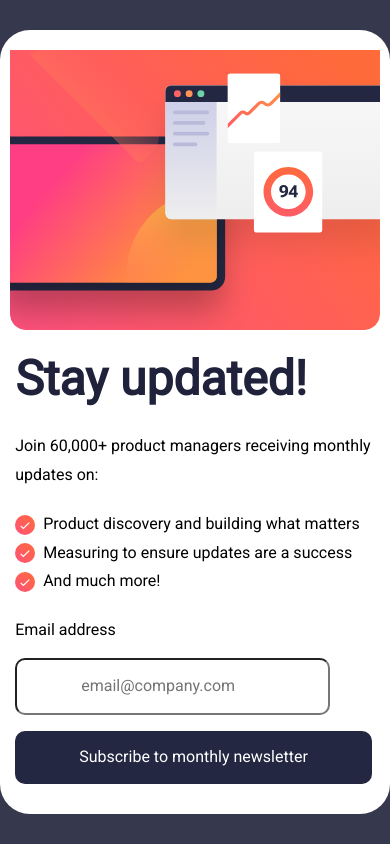
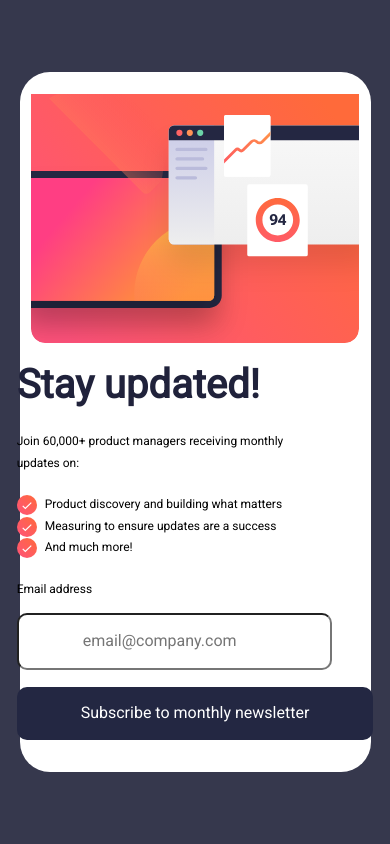
Before and after one commit to PeterSamuel2001/Newsletter-Signup, a plain HTML site: page index.html in a window 390 px wide. Drawn offline with Linux system fonts and the light colour scheme.

Commit message:
Add files via upload

```diff
--- a/index.html
+++ b/index.html
@@ -35,9 +35,16 @@
         <p class="padding-block">Join 60,000+ product managers receiving monthly updates on:</p>
         <div class="padding-block">
           <ul>
-            <li class="p">Product discovery and building what matters</li>
-            <li class="p">Measuring to ensure updates are a success</li>
-            <li class="p">And much more!</li>
+
+            <li class="p">
+              <p>Product discovery and building what matters</p>
+            </li>
+            <li class="p">
+              <p>Measuring to ensure updates are a success</p>
+            </li>
+            <li class="p">
+              <p>And much more!</p>
+            </li>
           </ul>
         </div>
 
--- a/style.css
+++ b/style.css
@@ -92,6 +92,7 @@ h1 {
 }
 
 p {
+    font-size: 1em;
     max-width: 40ch;
 }
 
@@ -108,7 +109,7 @@ section {
     align-items: center;
     gap: 1.5vw;
     background-color: #FFFFFF;
-    padding: 20px 30px;
+    padding: 1.4rem 1.6rem;
     border-radius: 30px;
 }
 
@@ -118,7 +119,7 @@ section {
     padding: 0rem 0rem 0rem 2rem;
 }
 
-.left ul li:before {
+.left ul li p:before {
     content: '';
     display: inline-block;
     height: 1.25rem;
@@ -166,7 +167,18 @@ section {
     opacity: 1;
 }
 
-@media (max-width: 500px) {
+@media (max-width: 451px) {
+
+    h1 {
+        color: #20223B;
+        font-size: 2.5em;
+        font-weight: 700;
+    }
+
+    p {
+        font-size: 0.75em;
+        max-width: 40ch;
+    }
 
     .desktop {
         display: none;
@@ -175,16 +187,16 @@ section {
     .container {
         display: flex;
         flex-direction: column-reverse;
-        padding: 20px 10px;
-        max-width: 25rem;
+        padding: 1.4rem 0.7rem;
+        max-width: 90vw;
     }
 
     .left {
-        padding: 0px 0px 0px 0px;
+        padding: 0rem 0rem 0rem 0rem;
     }
 }
 
-@media (min-width: 501px) and (max-width: 800px) {
+@media (min-width: 451px) and (max-width: 800px) {
     .desktop {
         display: none;
     }
@@ -192,11 +204,12 @@ section {
     .container {
         display: flex;
         flex-direction: column-reverse;
-        padding: 20px 10px;
+        padding: 1.4rem 0.7rem;
+        max-width: 90vw;
     }
 
     .left {
-        padding: 0px 0px 0px 0px;
+        padding: 0rem 0rem 0rem 0rem;
     }
 }
 
```
